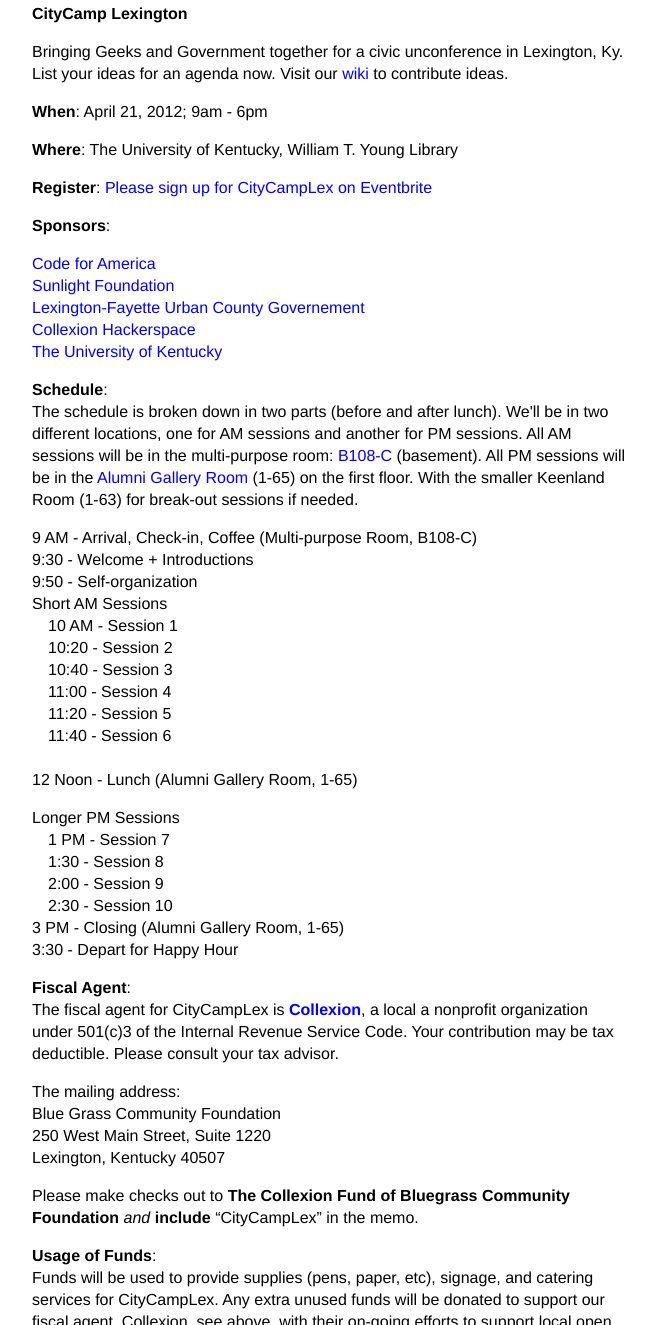
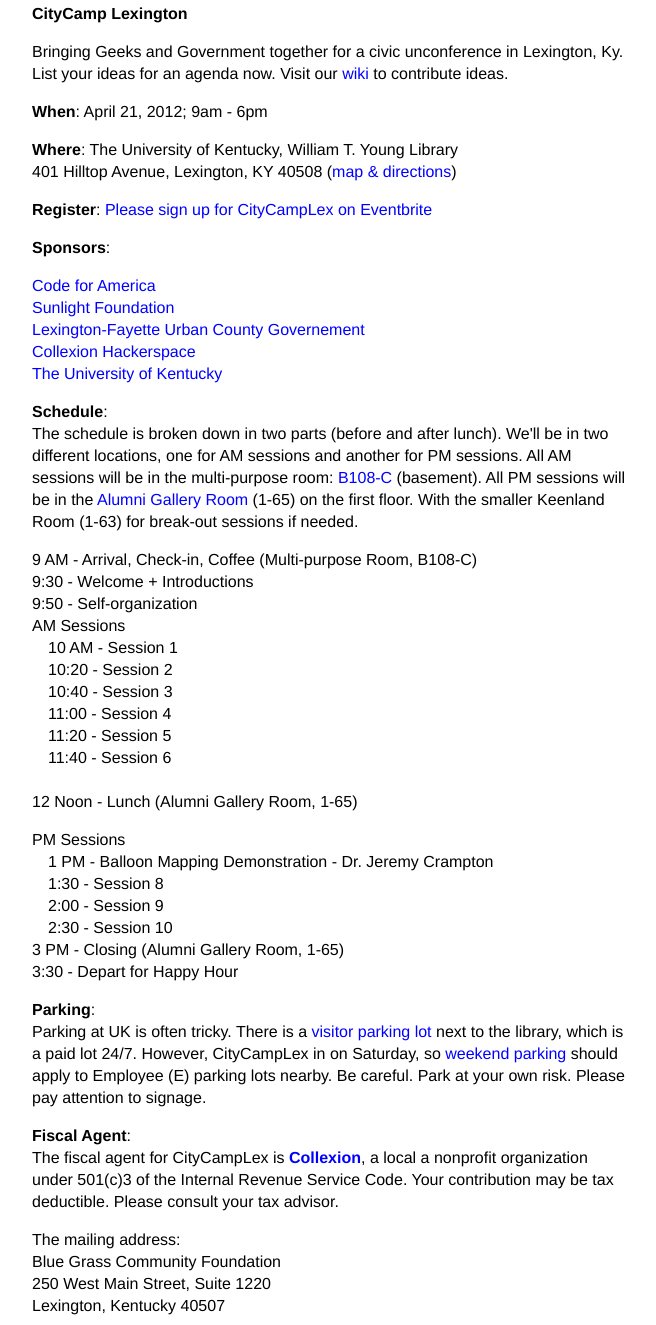
Before and after one commit to openlexington/CityCampLex, a plain HTML site: page index.html in a window 1280 px wide. Shown: the part 451-1776 px from the top of the page, without its empty margins (308-964 px from the left). Drawn offline with nearby package versions, Linux system fonts and the light colour scheme.

Commit message:
changing balloon demo time

```diff
--- a/index.html
+++ b/index.html
@@ -89,7 +89,7 @@
       <h2>CityCamp Lexington</h2>
       <p>Bringing Geeks and Government together for a civic unconference in Lexington, Ky.<br />List your ideas for an agenda now. Visit our <a href="http://barcamp.org/CityCampLex" title="BarCamp / CityCampLex">wiki</a> to contribute ideas.</p>
       <p><strong>When</strong>: April 21, 2012; 9am - 6pm</p>
-      <p><strong>Where</strong>: The University of Kentucky, William T. Young Library</p>
+      <p><strong>Where</strong>: The University of Kentucky, William T. Young Library<br />401 Hilltop Avenue, Lexington, KY 40508 (<a href="http://libraries.uky.edu/page.php?lweb_id=25&ltab_id=94">map & directions</a>)</p>
       <p><strong>Register</strong>: <a href="http://citycamplex.eventbrite.com">Please sign up for CityCampLex on Eventbrite</a></p>
       <p><strong>Sponsors</strong>:<br />
       	<ul style="list-style-type: none;">
@@ -106,7 +106,7 @@
       		<li>9 AM - Arrival, Check-in, Coffee (Multi-purpose Room, B108-C)</li>
       		<li>9:30 - Welcome + Introductions</li>
       		<li>9:50 - Self-organization</li>
-      		<li>Short AM Sessions
+      		<li>AM Sessions
       			<ul class="sessions">
       				<li>10 AM - Session 1</li>
       				<li>10:20 - Session 2</li>
@@ -117,9 +117,9 @@
       			</ul>
       		</li>
       		<li><p><br />12 Noon - Lunch (Alumni Gallery Room, 1-65)</p></li>
-      		<li>Longer PM Sessions
+      		<li>PM Sessions
       			<ul class="sessions">
-      				<li>1 PM - Session 7</li>
+      				<li>1 PM - Balloon Mapping Demonstration - Dr. Jeremy Crampton</li>
 		      		<li>1:30 - Session 8</li>
       				<li>2:00 - Session 9</li>
       				<li>2:30 - Session 10</li>
@@ -128,6 +128,9 @@
    			<li>3 PM - Closing (Alumni Gallery Room, 1-65)</li>
    			<li>3:30 - Depart for Happy Hour</li>
       	</ul>
+      </p>
+      <p><strong>Parking</strong>:<br />
+      	Parking at UK is often tricky. There is a <a href="http://www.uky.edu/pts/parking-info_lots-and-structures_wtyoung-visitor-lot">visitor parking lot</a> next to the library, which is a paid lot 24/7. However, CityCampLex in on Saturday, so <a href="http://www.uky.edu/pts/parking-info_visitor-parking#weekend">weekend parking</a> should apply to Employee (E) parking lots nearby. Be careful. Park at your own risk. Please pay attention to signage.
       </p>
       <p><strong>Fiscal Agent</strong>:<br />
       	The fiscal agent for CityCampLex is <b><a href="http://collexion.net">Collexion</a></b>, a local a nonprofit organization under 501(c)3 of the Internal Revenue Service Code. Your contribution may be tax deductible. Please consult your tax advisor.
```
